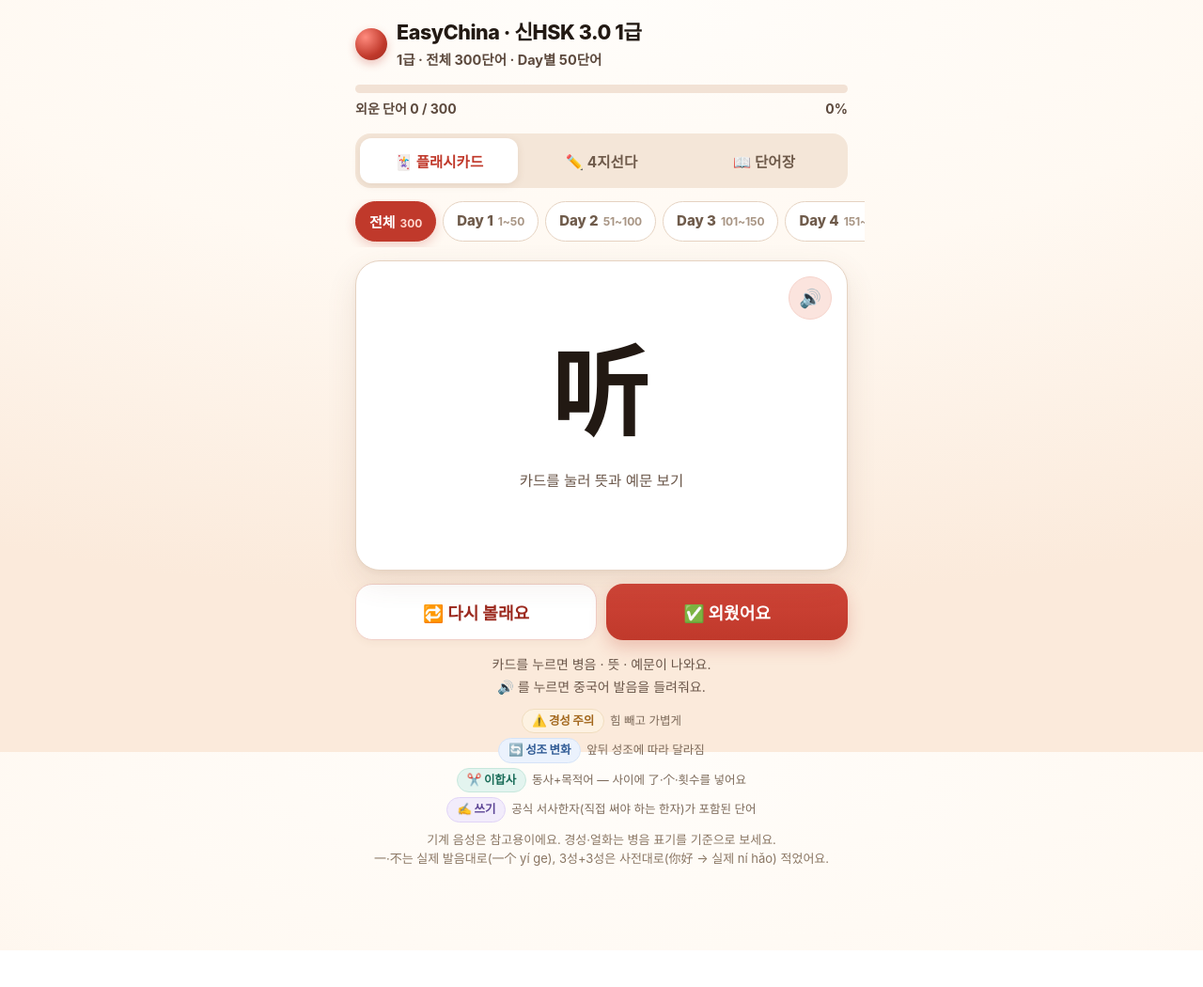
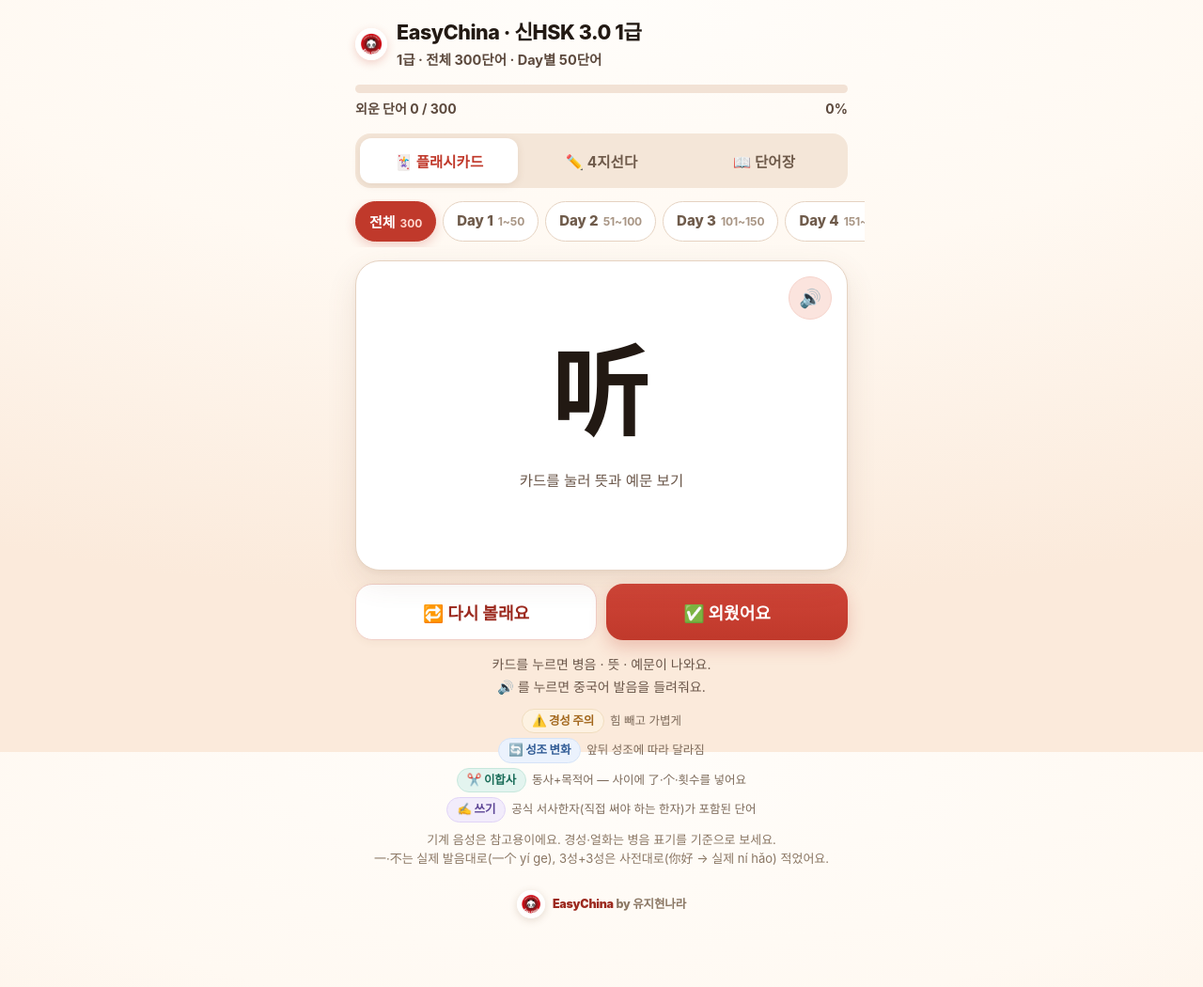
Before and after one commit to easychina840/hsk, a plain HTML site: page hsk1.html in a window 1280 px wide. Shown: the whole page at 94% size. Before the commit the page ends 1011 px from the top, so only its background shows below. Drawn offline with Linux system fonts and the light colour scheme.

Commit message:
전 페이지에 EasyChina 판다 로고(assets/logo.jpg)와 'EasyChina by 유지현나라' 서명 추가

```diff
--- a/hsk1.html
+++ b/hsk1.html
@@ -339,6 +339,19 @@
   .wrong-item .w-h{font-size:21px}
   .wrong-item .w-p{font-size:13.5px}
   .wrong-item .w-m{font-size:14px}
+
+  /* ── 브랜드 로고 · 서명 (2026-11-23) ── */
+  .dot{background:url("assets/logo.jpg") center center/cover no-repeat;box-shadow:0 3px 10px rgba(192,57,43,.22)}
+  .sig{
+    display:flex;align-items:center;justify-content:center;gap:8px;
+    margin:24px auto 4px;font-size:12.5px;font-weight:800;color:#8a7663;
+    letter-spacing:-.01em;line-height:1.3;
+  }
+  .sig img{
+    width:30px;height:30px;border-radius:50%;object-fit:cover;flex:0 0 30px;
+    box-shadow:0 2px 8px rgba(122,84,55,.2);
+  }
+  .sig b{color:#9c2a1f;font-weight:900;letter-spacing:-.02em}
 </style>
 </head>
 <body>
@@ -407,6 +420,10 @@
       <p class="tiny" id="storageNote">이 앱은 인터넷 없이도 열립니다. 학습 기록은 이 브라우저에만 저장돼요.</p>
     </section>
   </main>
+  <footer class="sig">
+    <img src="assets/logo.jpg" alt="EasyChina 판다 로고" width="30" height="30" loading="lazy">
+    <span><b>EasyChina</b> by 유지현나라</span>
+  </footer>
 
   <div class="toast" id="toast" role="status" aria-live="polite"></div>
 </div>
```
Also changed, not shown: hsk2.html (+17 -0 lines), hsk3.html (+17 -0 lines), hsk4.html (+17 -0 lines), hsk5.html (+17 -0 lines), index.html (+18 -3 lines), write.html (+17 -0 lines), assets/logo.jpg (added).
